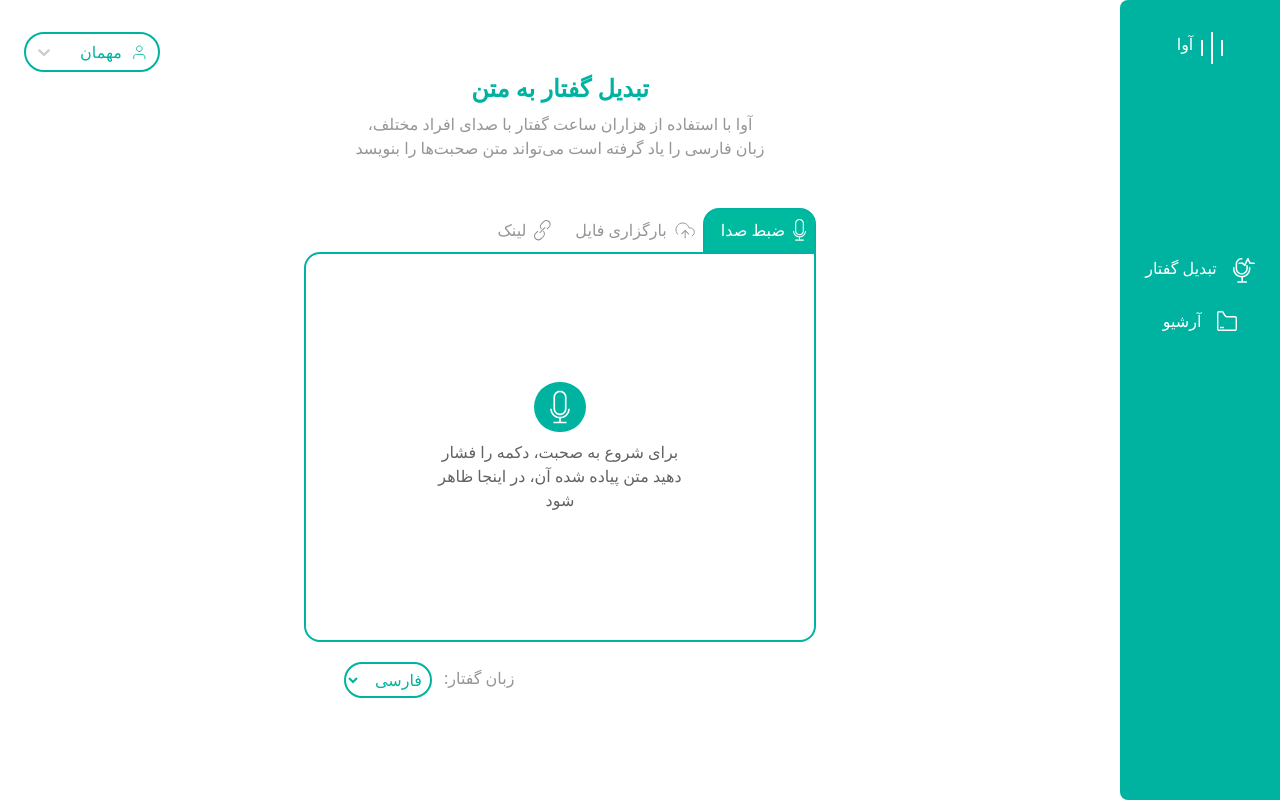
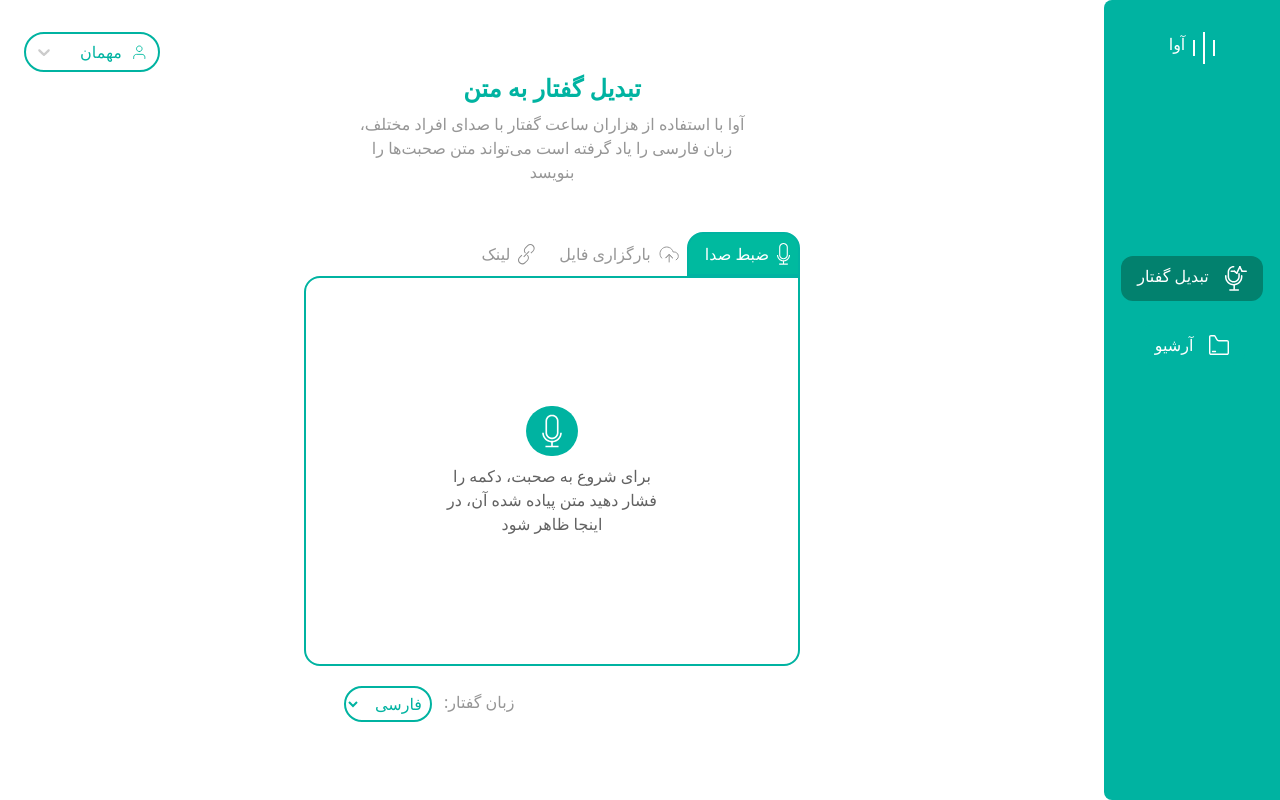
Before and after one commit to amirhoprogrammer/front-project-roshan, a React (Vite) app: page / in a window 1280 px wide. Built offline with nearby package versions, Linux system fonts and the light colour scheme.

Commit message:
edit for changing div

```diff
--- a/src/App.css
+++ b/src/App.css
@@ -56,3 +56,12 @@
 .deactive {
   color: #969696;
 }
+/*.button1:hover {
+  background-color: #02816e;
+}*/
+.activeB {
+  background-color: #02816e;
+}
+.deactiveB {
+  background-color: #00b3a1;
+}
--- a/src/feathers/Tabs.jsx
+++ b/src/feathers/Tabs.jsx
@@ -1,10 +1,5 @@
 import React, { useState } from "react";
 function Tabs() {
-  /*const customPlaceHolder = () => {
-    <div>
-
-  };*/
-
   const [activeTab, setActiveTab] = useState(0);
   const tabs = [
     {
--- a/src/pages/Home.jsx
+++ b/src/pages/Home.jsx
@@ -1,14 +1,32 @@
 import ChangeTheVoice from "./ChangeTheVoice";
 import Archive from "./Archive";
+import React, { useEffect, useState } from "react";
+//style={{ backgroundColor: `${activeButton === 0 ? "#02816e" : "00B3A1"}` }}
+//style={{ backgroundColor: `${activeButton === 1 ? "#02816e" : "00B3A1"}` }}
 function Home() {
+  const [activeButton, setActiveButton] = useState(0);
+  /*function handleclick(e) {
+    const updateTag = document.getElementById(e);
+    console.log(updateTag);
+  }*/
+  /*const handleBackgroundClick = (activeButton) => {
+    const backgroundColor1 = "#02816e";
+    const backgroundColor2 = "00B3A1";
+    {
+      activeButton === 1 ? backgroundColor1 : backgroundColor2;
+    }
+    {
+      activeButton === 1 ? backgroundColor1 : backgroundColor2;
+    }
+  };*/
   return (
     <div className="flex m-0 p-0 h-screen">
       <div className="flex-1 overflow-auto">
-        <ChangeTheVoice />
-        {/*<Archive />*/}
+        {activeButton === 0 && <ChangeTheVoice />}
+        {activeButton === 1 && <Archive />}
       </div>
       <div
-        class="w-40 text-white p-4 flex flex-col items-center rounded-l-lg"
+        className="w-44 text-white p-4 flex flex-col items-center rounded-l-lg"
         style={{ backgroundColor: "#00B3A1" }}
       >
         <div className="mb-48 mt-4 flex">
@@ -17,10 +35,13 @@ function Home() {
           <div class="h-8 w-0.5 bg-white mx-1 "></div>
           <div class="h-4 w-0.5 bg-white my-2 mx-1"></div>
         </div>
-        <div className="mb-6 flex">
-          <a href="./pages/ChangeTheVoice.jsx" className="mx-2">
-            تبدیل گفتار
-          </a>
+        <button
+          className={`mb-6 flex button1 rounded-xl p-2 ${
+            activeButton === 0 ? "activeB" : "deactiveB"
+          }`}
+          onClick={() => setActiveButton(0)}
+        >
+          <span className="mx-2">تبدیل گفتار</span>
           <svg
             width="22"
             height="25"
@@ -66,11 +87,14 @@ function Home() {
               fill="white"
             />
           </svg>
-        </div>
-        <div className="mb-8 flex">
-          <a href="./pages/Archive.jsx" className="mx-2">
-            آرشیو
-          </a>
+        </button>
+        <button
+          className={`mb-8 flex button1 rounded-xl p-2 ${
+            activeButton === 1 ? "activeB" : "deactiveB"
+          }`}
+          onClick={() => setActiveButton(1)}
+        >
+          <span className="mx-2">آرشیو</span>
           <svg
             width="20"
             height="20"
@@ -88,7 +112,7 @@ function Home() {
               fill="white"
             />
           </svg>
-        </div>
+        </button>
       </div>
     </div>
   );
```
